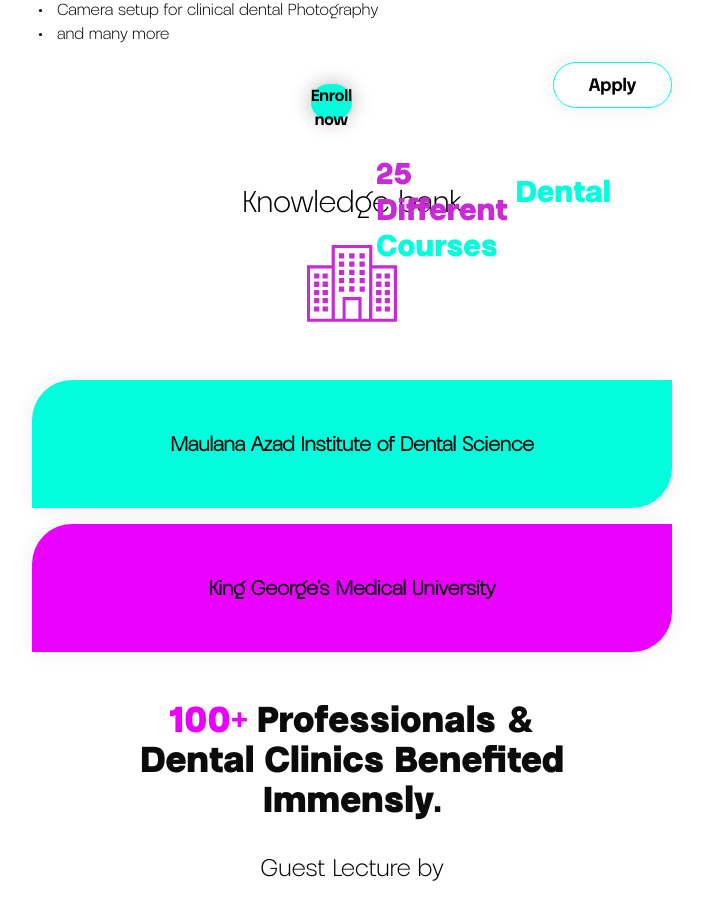
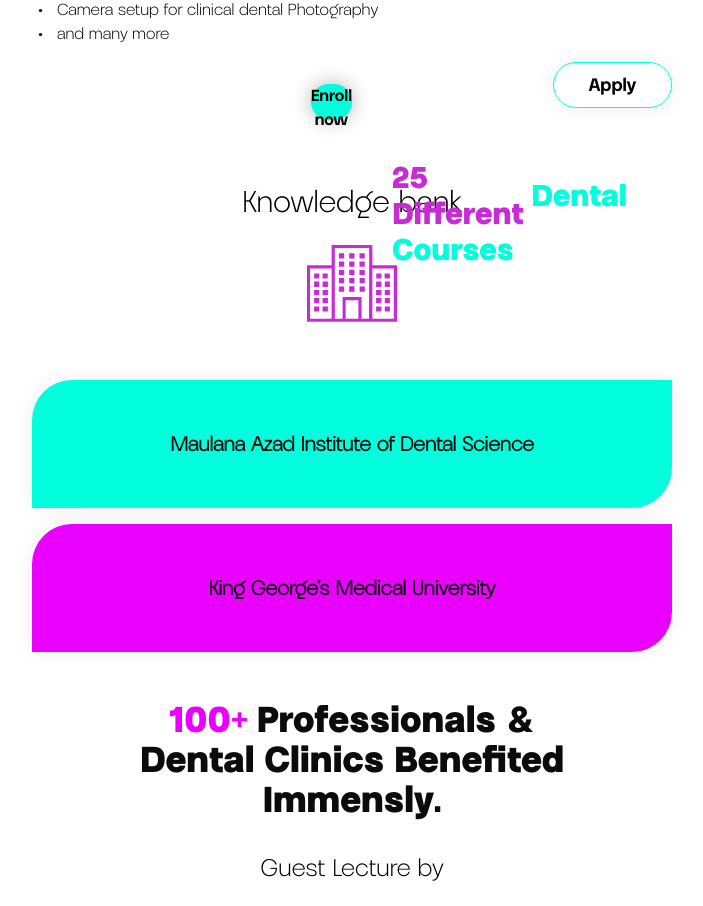
Before and after one commit to Gift07/Dentistry, a React (Create React App) app: page /dentistry in a window 1280 px wide. Shown: the part 2600-3506 px from the top of the page, without its empty margins (288-991 px from the left). Built offline with nearby package versions, Linux system fonts and the light colour scheme.

Commit message:
new commit

```diff
--- a/src/Components/Dentistry/Enroll.js
+++ b/src/Components/Dentistry/Enroll.js
@@ -12,7 +12,7 @@
             className="h-80 w-11/12 object-cover rounded-tl-[4rem] lg:hidden"
           />
           <div className="absolute top-0">
-            <div className="pl-6 pt-5">
+            <div className="pl-10 pt-6">
               <div className="flex items-center gap-x-2">
                 <h1 className="text-3xl text-[#c82bd6]"> 25 Different</h1>
                 <h1 className="text-3xl text-[#02ffdd]">Dental</h1>
```
